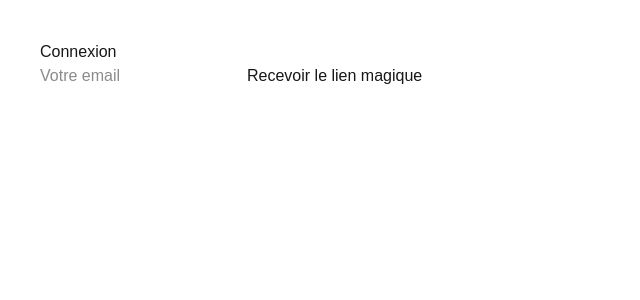
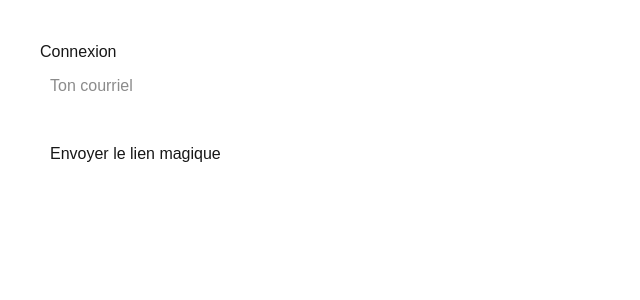
Before and after one commit to gamingspotinc/avis-saas, a Next.js app: page /login in a window 1280 px wide. Shown: the top 300 px of the page, without its empty margins (0-640 px from the left). Built offline with nearby package versions, Linux system fonts and the light colour scheme; no server answers.

Commit message:
Magic link final fix10

```diff
--- /dev/null
+++ b/app/login/LoginClient.tsx
@@ -0,0 +1,53 @@
+"use client";
+
+import { useSearchParams, useRouter } from "next/navigation";
+import { useEffect, useState } from "react";
+import { supabase } from "@/lib/supabase";
+
+export default function LoginClient() {
+  const searchParams = useSearchParams();
+  const router = useRouter();
+  const [email, setEmail] = useState("");
+
+  const redirect = searchParams.get("redirect") || "/dashboard";
+
+  useEffect(() => {
+    supabase.auth.getSession().then(({ data }) => {
+      if (data.session) {
+        router.push(redirect);
+      }
+    });
+  }, [redirect, router]);
+
+  const handleLogin = async () => {
+    await supabase.auth.signInWithOtp({
+      email,
+      options: {
+        emailRedirectTo: `${window.location.origin}/login?redirect=${redirect}`,
+      },
+    });
+
+    alert("Vérifie ton courriel pour le lien magique.");
+  };
+
+  return (
+    <div style={{ padding: 40 }}>
+      <h1>Connexion</h1>
+
+      <input
+        type="email"
+        placeholder="Ton courriel"
+        value={email}
+        onChange={(e) => setEmail(e.target.value)}
+        style={{ padding: 10, width: 300 }}
+      />
+
+      <br />
+      <br />
+
+      <button onClick={handleLogin} style={{ padding: 10 }}>
+        Envoyer le lien magique
+      </button>
+    </div>
+  );
+}
--- a/app/login/page.tsx
+++ b/app/login/page.tsx
@@ -1,52 +1,10 @@
-"use client";
+import { Suspense } from "react";
+import LoginClient from "./LoginClient";
 
-import { useEffect, useState } from "react";
-import { supabase } from "@/lib/supabase";
-import { useRouter, useSearchParams } from "next/navigation";
-
-export default function LoginPage() {
-  const router = useRouter();
-  const searchParams = useSearchParams();
-  const [email, setEmail] = useState("");
-
-  useEffect(() => {
-    const handleMagicLink = async () => {
-      const hash = window.location.hash;
-
-      if (hash.includes("access_token")) {
-        const { error } = await supabase.auth.setSession({
-          access_token: new URLSearchParams(hash.substring(1)).get("access_token")!,
-          refresh_token: new URLSearchParams(hash.substring(1)).get("refresh_token")!,
-        });
-
-        if (!error) {
-          router.replace("/dashboard");
-        }
-      }
-    };
-
-    handleMagicLink();
-  }, []);
-
-  const handleLogin = async () => {
-    await supabase.auth.signInWithOtp({
-      email,
-      options: {
-        emailRedirectTo: "https://avis-saas-xi.vercel.app/login",
-      },
-    });
-  };
-
+export default function Page() {
   return (
-    <div style={{ padding: 40 }}>
-      <h1>Connexion</h1>
-      <input
-        type="email"
-        placeholder="Votre email"
-        value={email}
-        onChange={(e) => setEmail(e.target.value)}
-      />
-      <button onClick={handleLogin}>Recevoir le lien magique</button>
-    </div>
+    <Suspense fallback={<div>Chargement...</div>}>
+      <LoginClient />
+    </Suspense>
   );
 }
```
